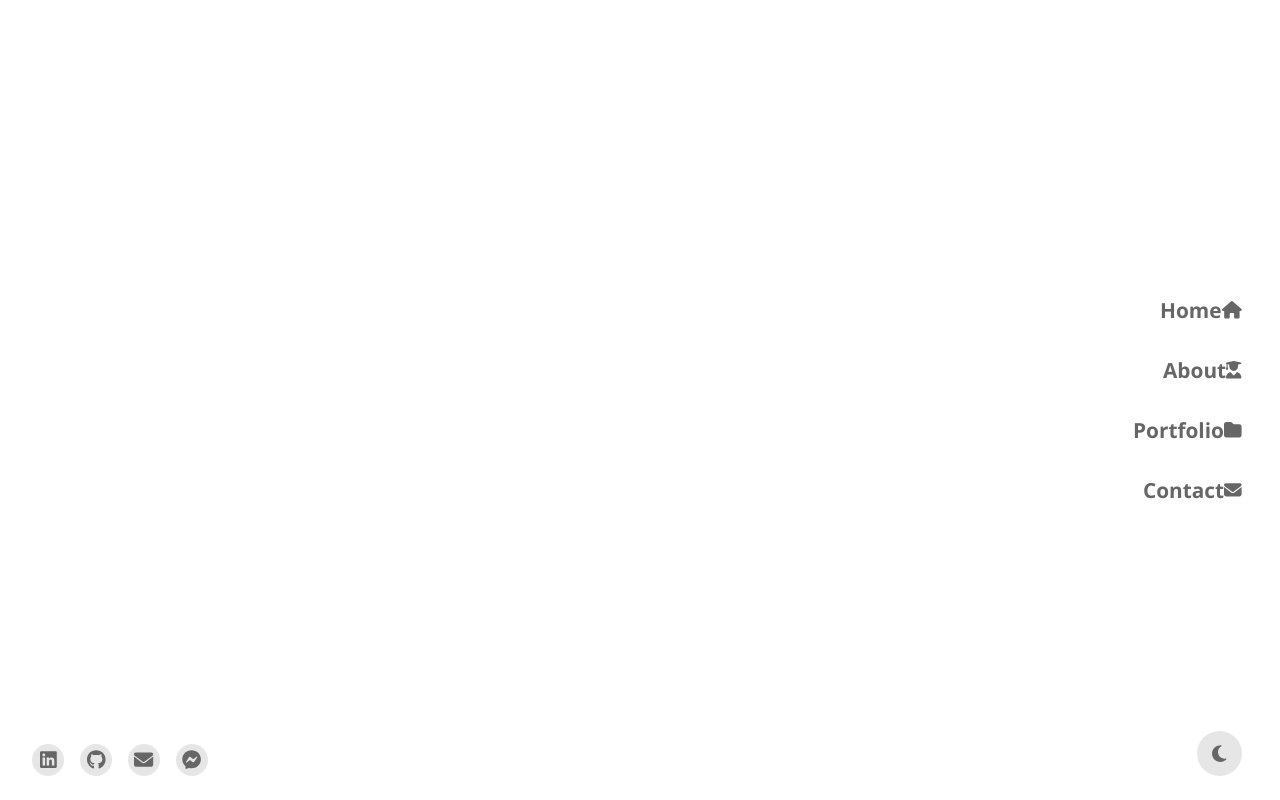
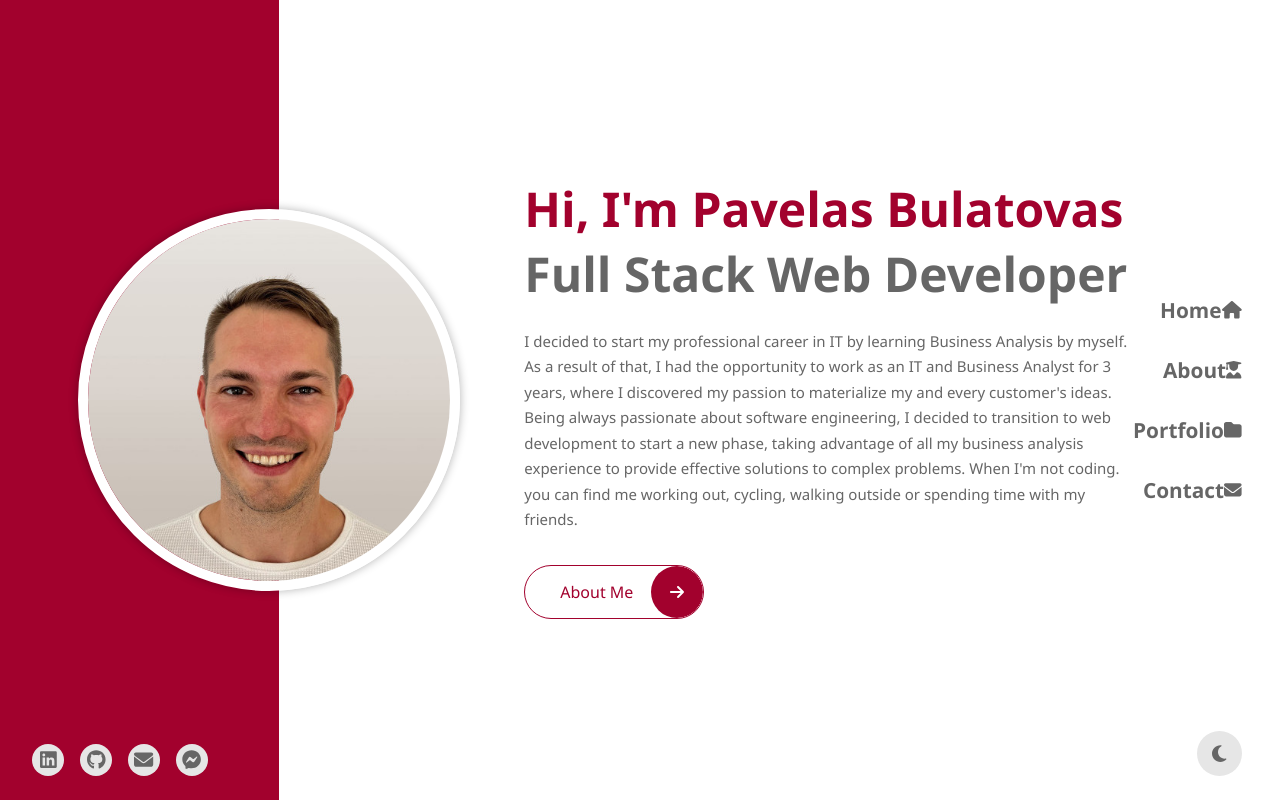
Before and after one commit to paskaeu25/amazing-portfolio, a React (Vite) app: page / in a window 1280 px wide. Built offline with nearby package versions, Linux system fonts and the light colour scheme.

Commit message:
edited routes and vite config for entlify deploy

```diff
--- a/src/router/router.jsx
+++ b/src/router/router.jsx
@@ -18,10 +18,10 @@
       <Theme />
       <Social />
       <Routes>
-        <Route path="/amazing-portfolio/" element={<Home />} />
-        <Route path="/amazing-portfolio/about" element={<About />} />
-        <Route path="/amazing-portfolio/portfolio" element={<Portfolio />} />
-        <Route path="/amazing-portfolio/contact" element={<Contact />} />
+        <Route path="/" element={<Home />} />
+        <Route path="/about" element={<About />} />
+        <Route path="/portfolio" element={<Portfolio />} />
+        <Route path="/contact" element={<Contact />} />
       </Routes>
     </BrowserRouter>
   );
--- a/vite.config.js
+++ b/vite.config.js
@@ -4,5 +4,4 @@
 // https://vitejs.dev/config/
 export default defineConfig({
   plugins: [react()],
-  base: '/amazing-portfolio/',
 });
```
